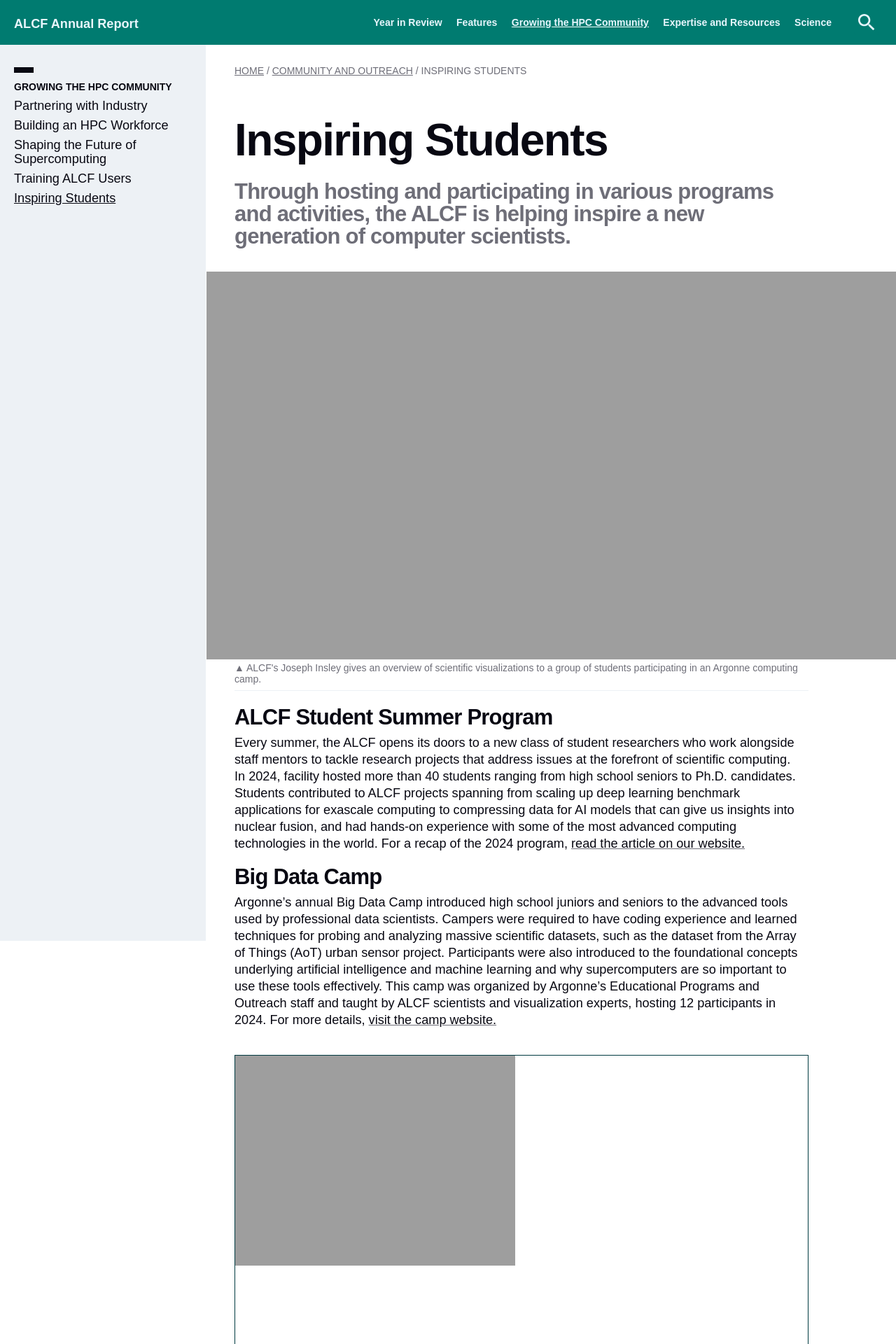
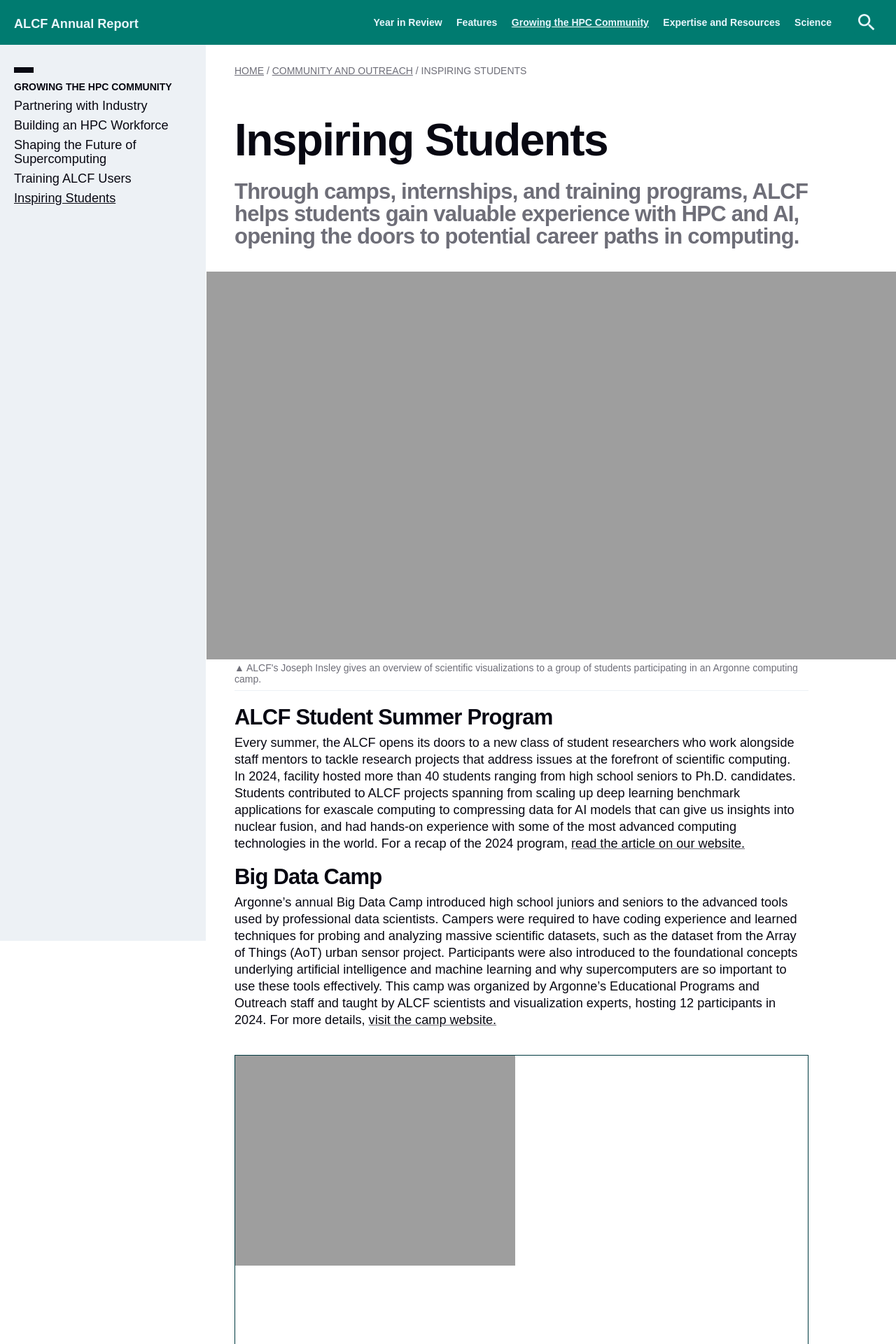
Before and after one commit to argonne-lcf/AR2024, a Jekyll site: the page built from 03_community/educational-outreach-activities.md, in a window 1280 px wide. Shown: the top 1920 px of the page at 70% size. Built offline with Jekyll 4.4.1, drawn with Linux system fonts in a browser that asks for light colours; some web fonts are replaced.

Commit message:
Update educational-outreach-activities-deck.md

```diff
--- a/03_community/educational-outreach-activities.md
+++ b/03_community/educational-outreach-activities.md
@@ -4,7 +4,7 @@ layout: page
 title: Inspiring Students
 hero-img-source: ALCF_Students.jpg
 hero-img-caption: "ALCF's Joseph Insley gives an overview of scientific visualizations to a group of students participating in an Argonne computing camp."
-intro: "Through hosting and participating in various programs and activities, the ALCF is helping inspire a new generation of computer scientists."
+intro: "Through camps, internships, and training programs, ALCF helps students gain valuable experience with HPC and AI, opening the doors to potential career paths in computing."
 
 theme: white
 permalink: community-and-outreach/educational-outreach-activities
```
